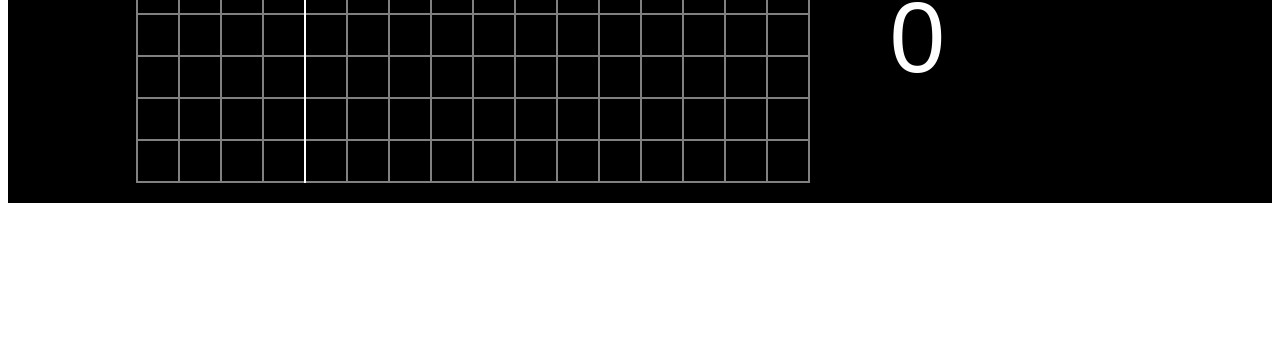
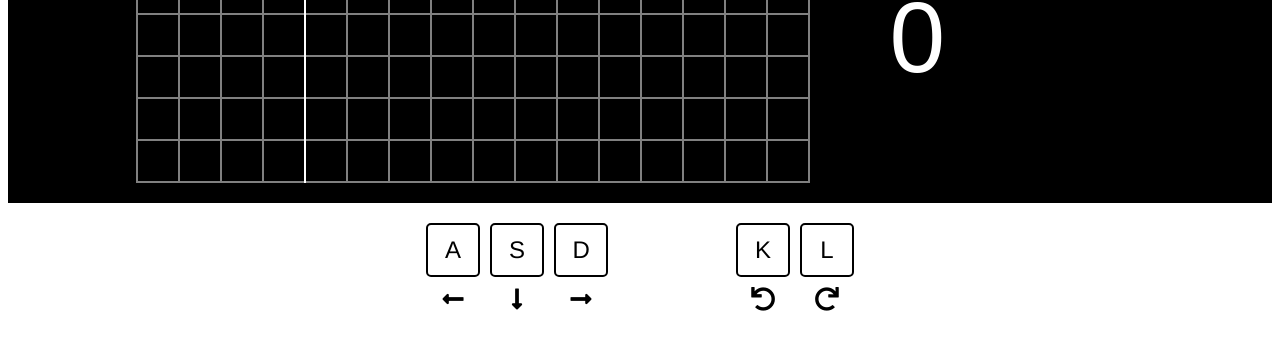
Before and after one commit to oswellchan/lumiclone, a plain HTML site: page index.html in a window 1280 px wide. Shown: the part 439-788 px from the top of the page. Drawn offline with Linux system fonts and the light colour scheme.

Commit message:
Update release

```diff
--- a/index.html
+++ b/index.html
@@ -3,8 +3,76 @@
   <head>
     <meta charset="UTF-8">
     <link rel="stylesheet" href="https://use.fontawesome.com/releases/v5.2.0/css/all.css" integrity="sha384-hWVjflwFxL6sNzntih27bfxkr27PmbbK/iSvJ+a4+0owXq79v+lsFkW54bOGbiDQ" crossorigin="anonymous">
+    <style>
+      .container {
+        display: flex;
+        justify-content: center;
+        margin: 20px;
+      }
+      .empty {
+        flex-grow: 0.3;
+        flex-shrink: 0;
+      }
+      .keycapContainer {
+        display: flex;
+        flex-grow: 1;
+      }
+      .left {
+        justify-content: flex-end;
+      }
+      .right {
+        justify-content: flex-start;
+      }
+      .keyGroup {
+        display: flex;
+        font-size: 1.5em;
+        flex-direction: column;
+        justify-content: center;
+        text-align: center;
+      }
+      .keycap {
+        display: flex;
+        flex-direction: column;
+        justify-content: center;
+        border-radius: 5px;
+        border: 2px solid black;
+        width: 50px;
+        height: 50px;
+        font-family: "helvetica";
+        text-align: center;
+        vertical-align: middle;
+        margin: 0px 5px 10px 5px;
+      }
+    </style>
   </head>
   <body>
     <div id="app"></div>
+    <div class="container">
+      <div class="keycapContainer left">
+        <div class="keyGroup">
+          <div class="keycap">A</div>
+          <i class="fas fa-long-arrow-alt-left"></i>
+        </div>
+        <div class="keyGroup">
+          <div class="keycap">S</div>
+          <i class="fas fa-long-arrow-alt-down"></i>
+        </div>
+        <div class="keyGroup">
+          <div class="keycap">D</div>
+          <i class="fas fa-long-arrow-alt-right"></i>
+        </div>
+      </div>
+      <div class="empty"></div>
+      <div class="keycapContainer right">
+        <div class="keyGroup">
+          <div class="keycap">K</div>
+          <i class="fas fa-undo"></i>
+        </div>
+        <div class="keyGroup">
+          <div class="keycap">L</div>
+          <i class="fas fa-redo"></i>
+        </div>
+      </div>
+    <div>
   <script type="text/javascript" src="lumiclone.js"></script></body>
 </html>
```
